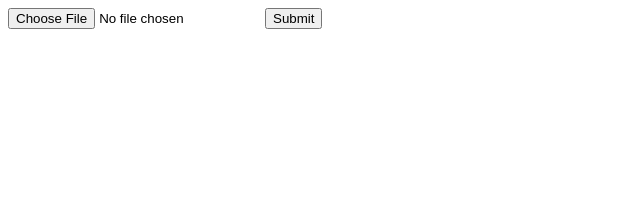
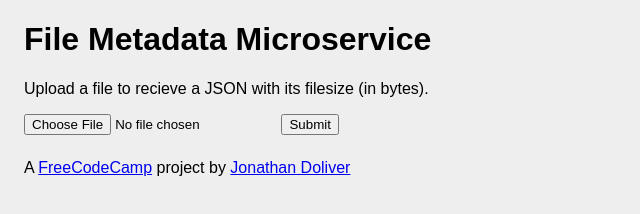
Before and after one commit to jhd-dev/file-metadata, a website: page public/index.html in a window 1280 px wide. Shown: the whole page, without its empty margins (0-640 px from the left). Drawn offline with Linux system fonts and the light colour scheme.

Commit message:
added basic content and spacing

```diff
--- /dev/null
+++ b/public/css/style.css
@@ -0,0 +1,12 @@
+body {
+    font-family: sans-serif;
+    background-color: #eee;
+}
+
+#wrapper {
+    margin-left: 16px;
+}
+
+.credit {
+    margin: 24px 0 0 0;
+}
--- a/public/index.html
+++ b/public/index.html
@@ -1,12 +1,17 @@
 <!DOCTYPE html>
 <html>
     <head>
-
+        <link rel="stylesheet" href="./css/style.css" type="text/css" />
     </head>
     <body>
-        <form id="file-upload" action="https://file-metadata-porygonj.c9users.io/submit" method="post" enctype="multipart/form-data">
-            <input type="file" name="file" />
-            <input type="submit" value="Submit" />
-        </form>
+        <div id="wrapper">
+            <h1 class="head-main">File Metadata Microservice</h1>
+            <p class="description">Upload a file to recieve a JSON with its filesize (in bytes).</p>
+            <form class="file-upload" action="https://file-metadata-porygonj.c9users.io/submit" method="post" enctype="multipart/form-data">
+                <input type="file" name="file" />
+                <input type="submit" value="Submit" />
+            </form>
+            <footer class="credit">A <a href="https://www.freecodecamp.com" target="_blank">FreeCodeCamp</a> project by <a href="https://github.com/porygonj" target="_blank">Jonathan Doliver</a></footer>
+        </div>
     </body>
 </html>
```
